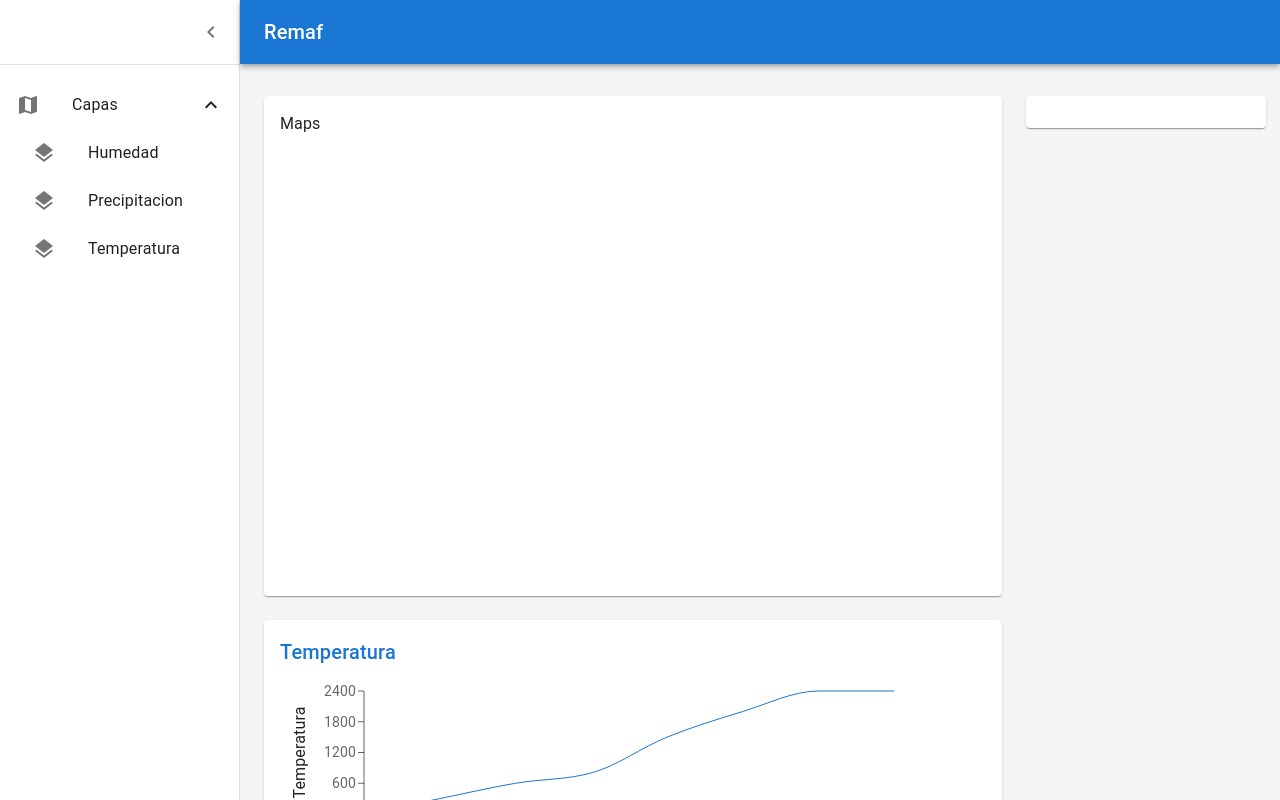
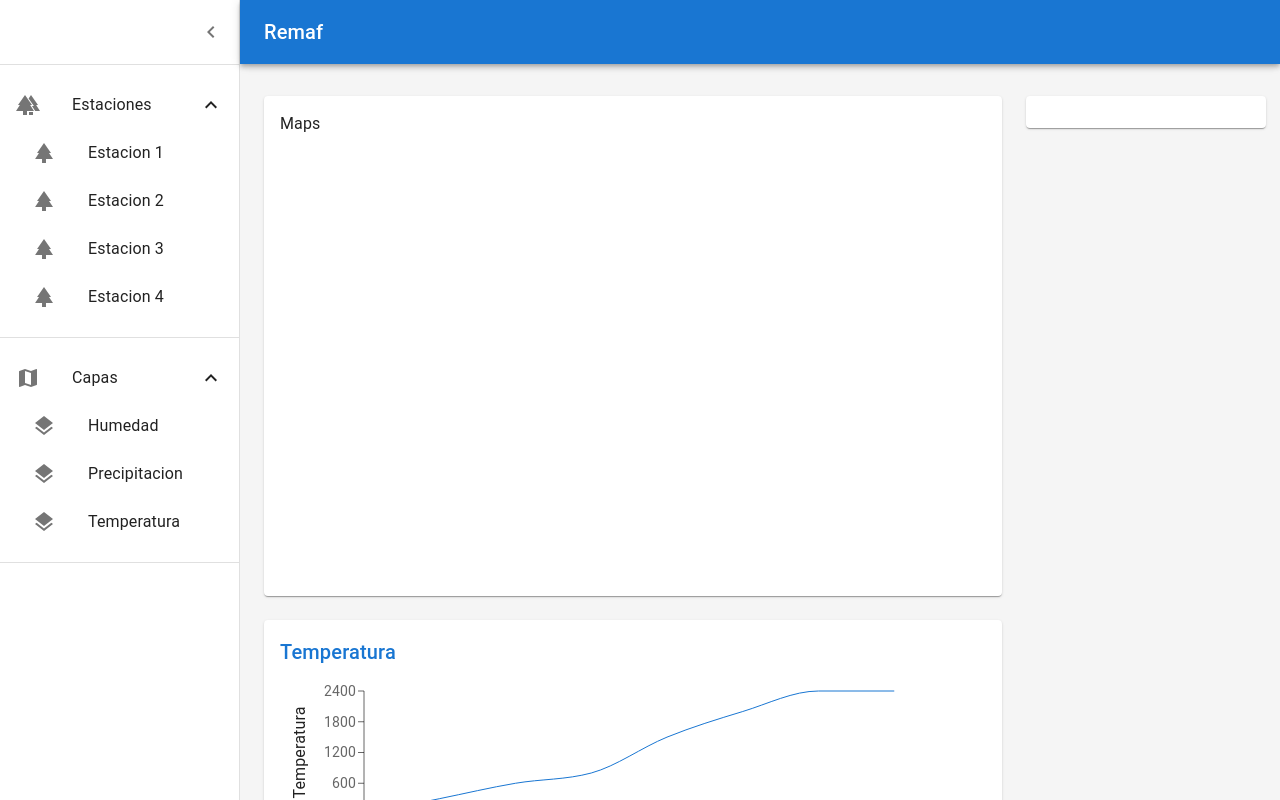
Before and after one commit to facu-veron/remaf-frontend, a React (Vite) app in the folder remaf-frontend/: page / in a window 1280 px wide. Built offline with nearby package versions, Linux system fonts and the light colour scheme.

Commit message:
Se agreco el componente ListEstaciones y se instalo react-router

```diff
--- a/remaf-frontend/src/components/layouts/Drawer.jsx
+++ b/remaf-frontend/src/components/layouts/Drawer.jsx
@@ -5,7 +5,8 @@ import MuiDrawer from "@mui/material/Drawer";
 import IconButton from "@mui/material/IconButton";
 import ChevronLeftIcon from "@mui/icons-material/ChevronLeft";
 
-import { ListCapas } from "./Listcapas";
+import { ListCapas } from "./ListCapas";
+import { ListEstaciones } from "./ListEstaciones";
 
 const drawerWidth = 240;
 
@@ -52,12 +53,12 @@ export const DrawerComponent = ({ toggleDrawer, open }) => {
         </IconButton>
       </Toolbar>
       <Divider />
+      {/* List items */}
       <List component="nav">
+        <ListEstaciones />
+        <Divider sx={{ my: 1 }} />
         <ListCapas />
-        <title>Items</title>
-        {/*  {mainListItems}
-      <Divider sx={{ my: 1 }} />
-      {secondaryListItems} */}
+        <Divider sx={{ my: 1 }} />
       </List>
     </Drawer>
   );
--- /dev/null
+++ b/remaf-frontend/src/components/layouts/ListEstaciones.jsx
@@ -0,0 +1,69 @@
+import List from "@mui/material/List";
+import ListItemButton from "@mui/material/ListItemButton";
+import ListItemIcon from "@mui/material/ListItemIcon";
+import ListItemText from "@mui/material/ListItemText";
+import Collapse from "@mui/material/Collapse";
+import ExpandLess from "@mui/icons-material/ExpandLess";
+import ExpandMore from "@mui/icons-material/ExpandMore";
+import ForestIcon from "@mui/icons-material/Forest";
+import LayersIcon from "@mui/icons-material/Layers";
+import ParkIcon from "@mui/icons-material/Park";
+import { useState } from "react";
+
+export const ListEstaciones = () => {
+  const [open, setOpen] = useState(true);
+
+  const handleClick = () => {
+    setOpen(!open);
+  };
+
+  return (
+    <List
+      sx={{ width: "100%", maxWidth: 360, bgcolor: "background.paper" }}
+      component="nav"
+      aria-labelledby="nested-list-subheader"
+    >
+      <ListItemButton onClick={handleClick}>
+        <ListItemIcon>
+          <ForestIcon />
+        </ListItemIcon>
+        <ListItemText primary="Estaciones" />
+        {open ? <ExpandLess /> : <ExpandMore />}
+      </ListItemButton>
+      <Collapse in={open} timeout="auto" unmountOnExit>
+        <List component="div" disablePadding>
+          <ListItemButton sx={{ pl: 4 }}>
+            <ListItemIcon>
+              <ParkIcon />
+            </ListItemIcon>
+            <ListItemText primary="Estacion 1" />
+          </ListItemButton>
+        </List>
+        <List component="div" disablePadding>
+          <ListItemButton sx={{ pl: 4 }}>
+            <ListItemIcon>
+              <ParkIcon />
+            </ListItemIcon>
+            <ListItemText primary="Estacion 2" />
+          </ListItemButton>
+        </List>
+        <List component="div" disablePadding>
+          <ListItemButton sx={{ pl: 4 }}>
+            <ListItemIcon>
+              <ParkIcon />
+            </ListItemIcon>
+            <ListItemText primary="Estacion 3" />
+          </ListItemButton>
+        </List>
+        <List component="div" disablePadding>
+          <ListItemButton sx={{ pl: 4 }}>
+            <ListItemIcon>
+              <ParkIcon />
+            </ListItemIcon>
+            <ListItemText primary="Estacion 4" />
+          </ListItemButton>
+        </List>
+      </Collapse>
+    </List>
+  );
+};
--- a/remaf-frontend/src/main.jsx
+++ b/remaf-frontend/src/main.jsx
@@ -1,11 +1,14 @@
 import React from "react";
 import ReactDOM from "react-dom/client";
+import { BrowserRouter } from "react-router-dom";
 
 import { Dashboard } from "./components/layouts/Dashboard";
 import { Maps } from "./components/layouts/Maps";
 
 ReactDOM.createRoot(document.getElementById("root")).render(
   <React.StrictMode>
-    <Dashboard />
+    <BrowserRouter>
+      <Dashboard />
+    </BrowserRouter>
   </React.StrictMode>
 );
```
